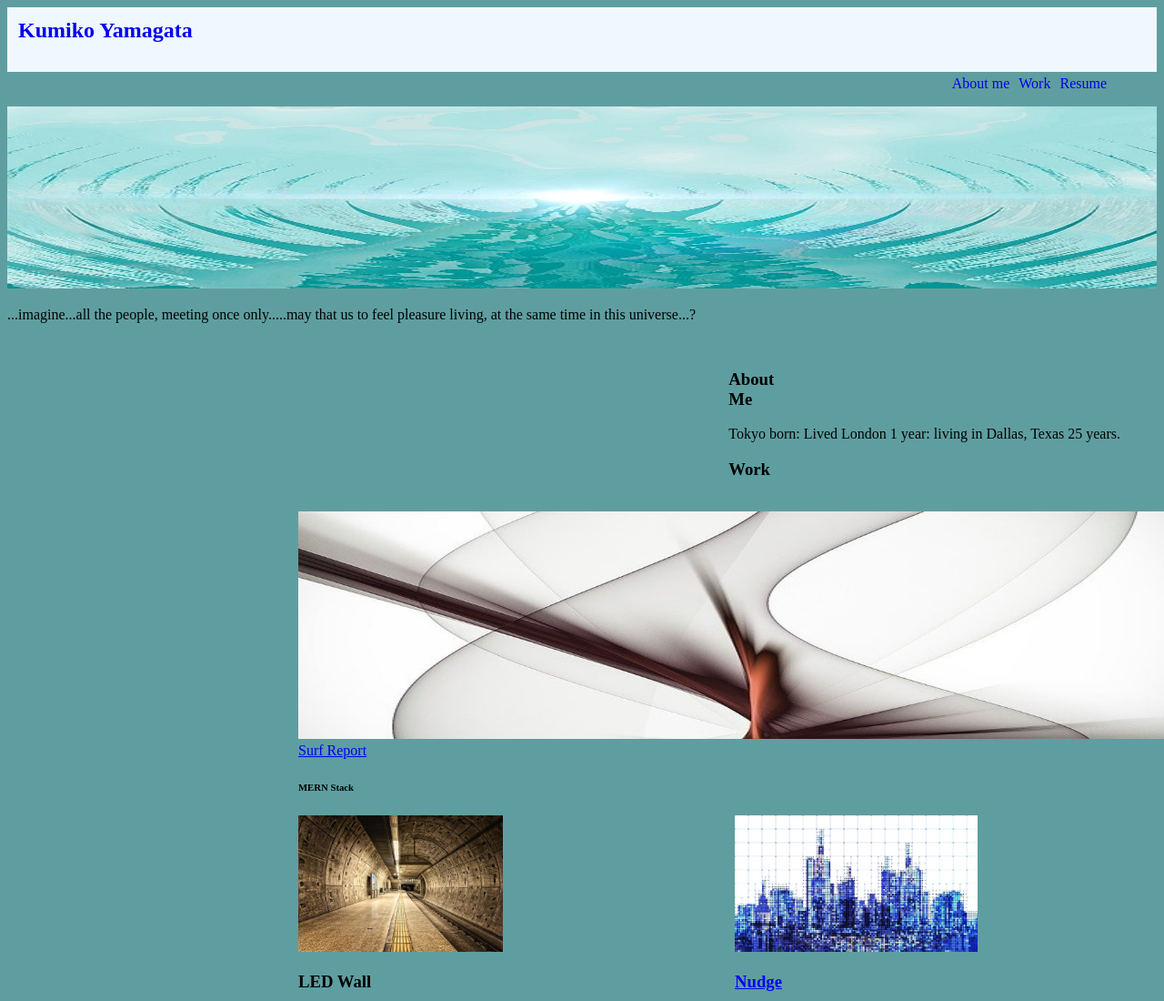
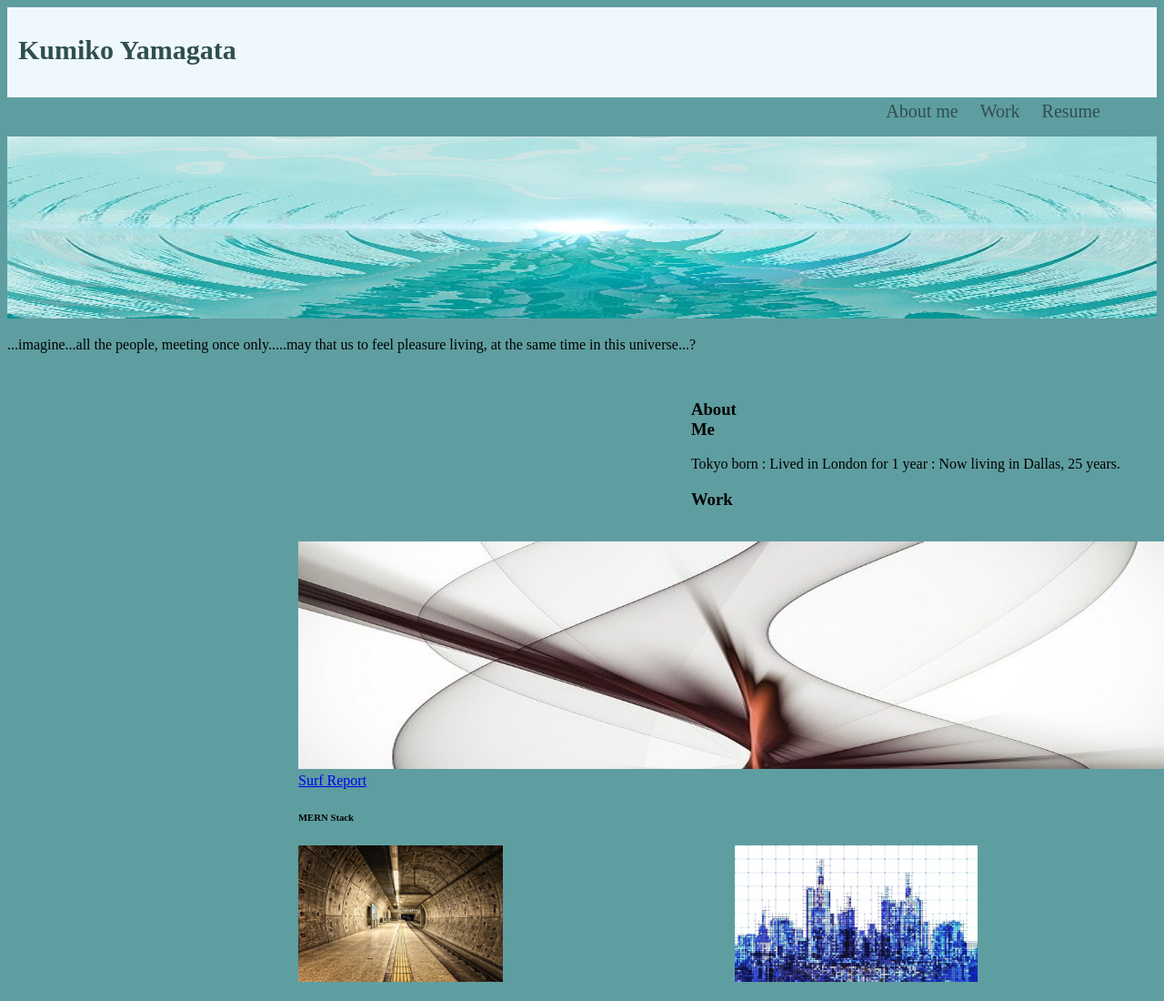
Before and after one commit to KumiYAM/My-Portfolio2, a plain HTML site: page index.html in a window 1280 px wide. Shown: the top 1100 px of the page at 91% size. Drawn offline with Linux system fonts and the light colour scheme.

Commit message:
css duplication attempt to saulve

```diff
--- a/assets/CSS/style.css
+++ b/assets/CSS/style.css
@@ -7,17 +7,20 @@ div.header {
     padding:12px;
 
 }
-h2 {
+h2 a {
     display: block;
-    font-size: 1.5em;
+    font-size: 30px;
     margin-block-start: 0px;
     margin-block-end: 0.83em;
     margin-inline-start: 0px;
     font-weight: bold;
+    color: darkslategray;
+    line-height: 1;
+    text-decoration: none;
 }
+
 ul {
-    display: block;
-    list-style-type: disc;
+    display: inline;
     float: right;
     margin-block-start: 1em;
     margin-block-end: 1em;
@@ -29,8 +32,11 @@ ul {
 nav ul a {
     text-decoration: none;
     margin-top: 0px, 10px;
-    padding: 3px;
+    padding: 10px;
+    color: darkslategray;
+    font-size: 20px;
 }
+
 a:hover {
     color:darkkhaki
 }
@@ -64,14 +70,12 @@ nav {
     height: 200px;
 }
 
-.about-me {
-    flex: 35%;
-    display: inline;
-    }
-.about-me h3 {
-    margin: 30px, 30px;
-    padding: 8px;
-    float: left;
+
+
+
+#born-till-now {
+    display: block;
+    margin:-left;
 }
 .work h3 {
     margin: 30px, 30px;
--- a/index.html
+++ b/index.html
@@ -38,7 +38,7 @@
             <div>
                 <h3 id="about-me">About<br />Me</h3>
 
-                <p>Tokyo born: Lived London 1 year: living in Dallas, Texas 25 years.
+                <p id="i-am">Tokyo born : Lived in London for 1 year : Now living in Dallas, 25 years.
                 </p>
             </div>
             <div>
```
